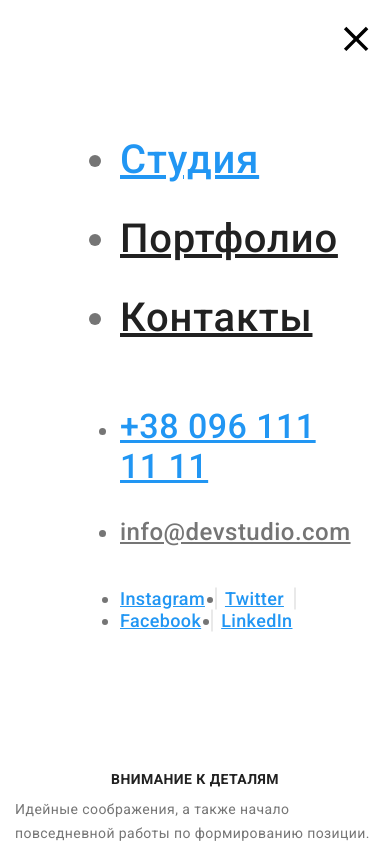
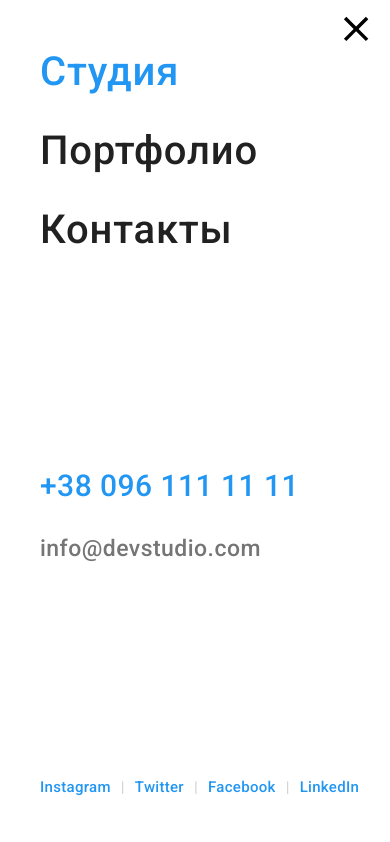
Before and after one commit to JulieJud/goit-markup-hw-08, a plain HTML site: page index.html in a window 390 px wide. Both pictures are taken after a click on the button 355 px from the left and 40 px from the top of the page. Shown: the top 842 px of the page. Drawn offline with nearby package versions, Linux system fonts and the light colour scheme.

Commit message:
добавляет попровки к моб окну

```diff
--- a/index.html
+++ b/index.html
@@ -515,8 +515,8 @@
             </div>
 
         </div>
-            <div class="menu-container  js-menu-container"  id="mobile-menu">
-                <button class="menu-container__menu-toggle menu-toggle js-close-menu">
+            <div class="menu-container js-menu-container"  id="mobile-menu">
+                <button class="menu-toggle js-close-menu">
                     <svg width="40" height="40">
                         <use href="./images/icons.svg#icon-close-black-18dp-2-1-1">
 
@@ -526,14 +526,17 @@
 
     <div class="mobile-menu">
         <ul class="site-mobile">
-                        <li class="site-mobile__item"><a href="./index.html"
+            <li class="site-mobile__item">
+                <a href="./index.html"
                     class="site-mobile__link site-mobile__link--active">Студия</a></li>
-                        <li class="site-mobile__item"><a href="./portfolio.html" class="site-mobile__link">Портфолио</a></li>
-                        <li class="site-mobile__item"><a href="" class="site-mobile__link">Контакты</a></li>
+            <li class="site-mobile__item">
+                <a href="./portfolio.html" class="site-mobile__link">Портфолио</a></li>
+            <li class="site-mobile__item">
+                <a href="" class="site-mobile__link">Контакты</a></li>
         </ul>
         <ul class="contact-mobile">
             <li class="contact-mobile__item">
-                            <a href="tel:+380961111111" class="contact-mobile__link contact-mobile__link--active">
+                <a href="tel:+380961111111" class="contact-mobile__link contact-mobile__link--blue">
                     +38 096 111 11 11
                 </a>
             <li class="contact-mobile__item">
@@ -544,22 +547,26 @@
 
             </li>
         </ul>
-                    <ul class="media-mobile">
-                        <li class="media-mobile__item">
-                            <a href="" class="media-mobile__link">Instagram</a>
+        <ul class="mobile-menu__social-icon">
+            <li class="mobile-menu__item">
+                <a class="mobile-menu__social" href="">Instagram</a>
             </li>
-                        <li class="media-mobile__item">
-                            <a href="" class="media-mobile__link">Twitter</a>
+            <li class="mobile-menu__item">
+                <span class="mobile-menu__line">|</span>
             </li>
-                        <li class="media-mobile__item">
-                            <a href="" class="media-mobile__link">Facebook</a>
+            <li class="mobile-menu__item">
+                <a class="mobile-menu__social" href="">Twitter</a>
             </li>
-                        <li class="media-mobile__item">
-                            <a href="" class="media-mobile__link">LinkedIn</a>
+            <li class="mobile-menu__item"><span class="mobile-menu__line">|</span></li>
+            <li class="mobile-menu__item">
+                <a class="mobile-menu__social" href="">Facebook</a>
             </li>
+            <li class="mobile-menu__item"><span class="mobile-menu__line">|</span></li>
+            <li class="mobile-menu__item"><a class="mobile-menu__social" href="">LinkedIn</a></li>
         </ul>
 
     </div>
+
  </div>
 
 
--- a/sass/components/_clients.scss
+++ b/sass/components/_clients.scss
@@ -28,7 +28,7 @@
 
 .main-client__item {
   height: 90px;
-  width: 170px;
+  min-width: 170px;
   display: flex;
   justify-content: center;
   align-items: center;
--- a/sass/components/_hero.scss
+++ b/sass/components/_hero.scss
@@ -10,7 +10,7 @@
   }
 
   @media screen and (min-width: 768px) {
-    // width: 768px;
+    // min-width: 768px;
   }
 
   @media screen and (min-width: 1200px) {
@@ -89,7 +89,8 @@
     }
 
     @media screen and (min-width: 1200px) {
-      width: 696px;
+      max-width: 696px;
+
       font-size: 44px;
       line-height: 1.36;
     }
--- a/sass/components/_mobilemenu.scss
+++ b/sass/components/_mobilemenu.scss
@@ -2,17 +2,26 @@
   position: fixed;
   top: 0;
   left: 0;
-  max-width: 100vw;
-  max-height: 100vh;
-  padding: 48px 40px;
+  width: 100vw;
+  height: 100vh;
+  padding-top: 48px;
+  padding-left: 40px;
+  padding-bottom: 48px;
+  padding-right: 40px;
+
   background-color: white;
-  transform: translateX(100%);
+  transform: translateX(300%);
   transition: transform 250ms ease-in-out;
   display: flex;
   flex-direction: column;
   justify-content: space-between;
   overflow-y: scroll;
   opacity: 0;
+
+  @media screen and (max-width: 320px) {
+    padding-left: 20px;
+    padding-right: 20px;
+  }
 }
 
 .menu-container.is-open {
@@ -26,6 +35,9 @@
   display: flex;
   align-items: center;
   justify-content: center;
+  position: absolute;
+  top: 10px;
+  right: 15px;
 
   margin: 0;
   padding: 0;
@@ -45,29 +57,27 @@
   }
 }
 
-.menu-container__menu-toggle {
-  position: absolute;
-  top: 20px;
-  right: 15px;
-}
-
 .mobile-menu {
   display: flex;
   flex-direction: column;
   justify-content: space-between;
-  padding-top: 48px;
-  padding-bottom: 48px;
-  padding-left: 40px;
-  height: 100%;
-  width: 100%;
+  width: 100vw;
+  height: 100vh;
 }
 
 .site-mobile {
   font-weight: 500;
   font-size: 40px;
   line-height: 1.18;
+  margin: 0;
+  padding: 0;
+  list-style: none;
 
   letter-spacing: 0.02em;
+
+  @media screen and (max-width: 320px) {
+    font-size: 35px;
+  }
 }
 
 .site-mobile__item:not(:last-child) {
@@ -76,6 +86,7 @@
 
 .site-mobile__link {
   color: var(--title-color);
+  text-decoration: none;
   transition: color 250ms var(--cubic);
 
   &:hover,
@@ -90,9 +101,25 @@
 
 .contact-mobile {
   font-weight: 500;
-  font-size: 24px;
   line-height: 1.17;
   letter-spacing: 0.02em;
+
+  @media screen and (min-width: 480px) {
+    font-size: 24px;
+  }
+
+  margin: 0;
+  padding: 0;
+  list-style: none;
+  text-decoration: none;
+
+  @media screen and (max-width: 320px) {
+    font-size: 18px;
+  }
+
+  @media screen and (min-width: 321px) {
+    font-size: 23px;
+  }
 }
 
 .contact-mobile__item:not(:last-child) {
@@ -101,43 +128,62 @@
 
 .contact-mobile__link {
   color: var(--primary-text-color);
+  text-decoration: none;
 
-  &--active {
-    font-size: 34px;
+  &--blue {
     line-height: 1.18;
     color: var(--accent-color);
+
+    @media screen and (min-width: 480px) {
+      font-size: 34px;
+    }
+
+    @media screen and (max-width: 320px) {
+      font-size: 27px;
+    }
+    @media screen and (min-width: 321px) {
+      font-size: 30px;
+    }
   }
 }
 
-.media-mobile {
+.mobile-menu__social-icon {
   display: flex;
-  flex-wrap: wrap;
-
+  margin: 0;
+  padding: 0;
+  list-style: none;
   font-weight: 500;
-  font-size: 18px;
   line-height: 1.22;
   letter-spacing: 0.02em;
-}
 
-.media-mobile__link {
-  color: var(--accent-color);
+  @media screen and (min-width: 480px) {
+    font-size: 18px;
+  }
 
-  &:not(:last-child) {
-    margin-right: 20px;
+  @media screen and (min-width: 371px) {
+    font-size: 15px;
+  }
+
+  @media screen and (max-width: 370px) {
+    font-size: 12px;
   }
 }
 
-.media-mobile__item:not(:last-child) {
-  position: relative;
-  margin-right: 20px;
+.mobile-menu__social {
+  color: var(--accent-color);
+  text-decoration: none;
 
-  &::after {
-    content: '';
-    position: absolute;
-    width: 22px;
-    height: 1px;
-    bottom: 50%;
-    background-color: rgba(33, 33, 33, 0.2);
-    transform: rotate(90deg);
+  &:not(:last-child) {
+    margin-right: 10px;
   }
 }
+
+.mobile-menu__line {
+  margin-right: 10px;
+  margin-left: 10px;
+  color: rgba(33, 33, 33, 0.2);
+}
+
+.mobile-menu__item {
+  display: inline-flex;
+}
```
Also changed, not shown: portfolio.html (+31 -31 lines), css/main.css, css/main.min.css, 2 other files. Lines whose indentation alone changed are shown as unchanged.
